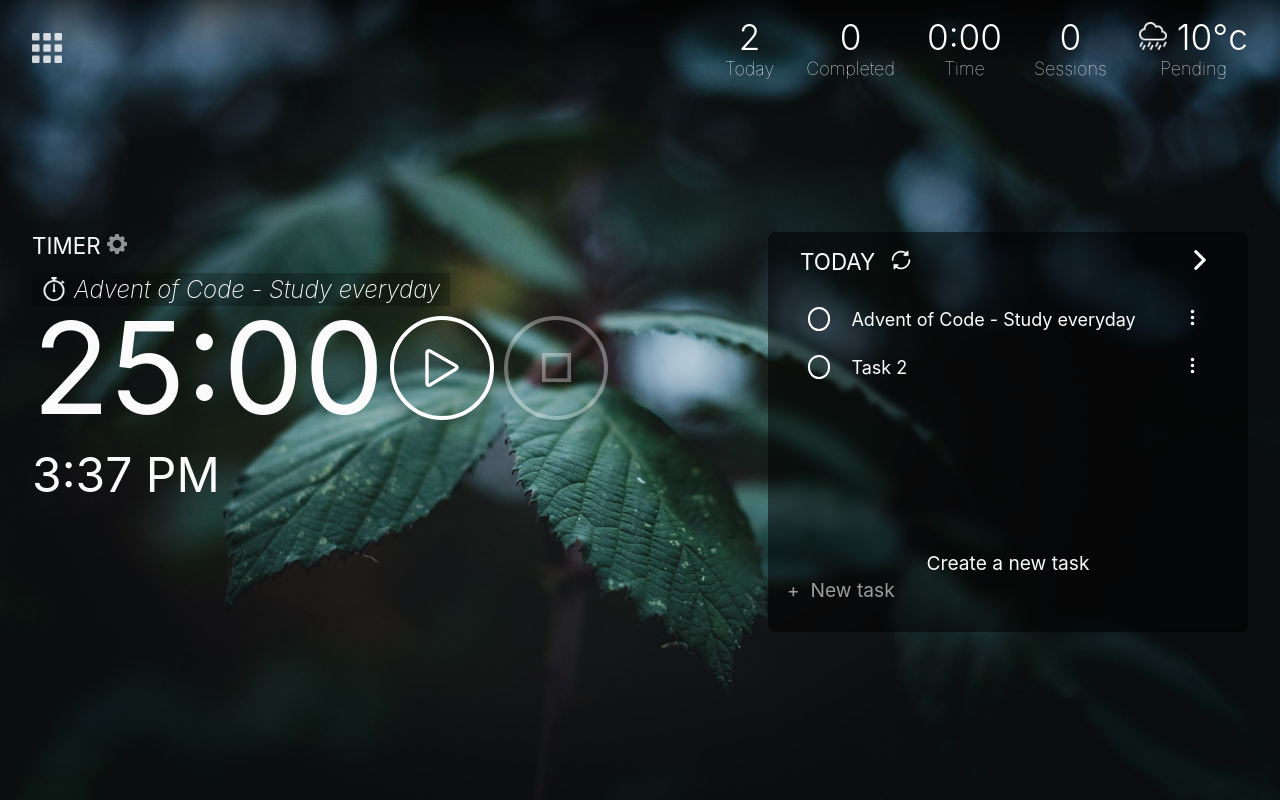
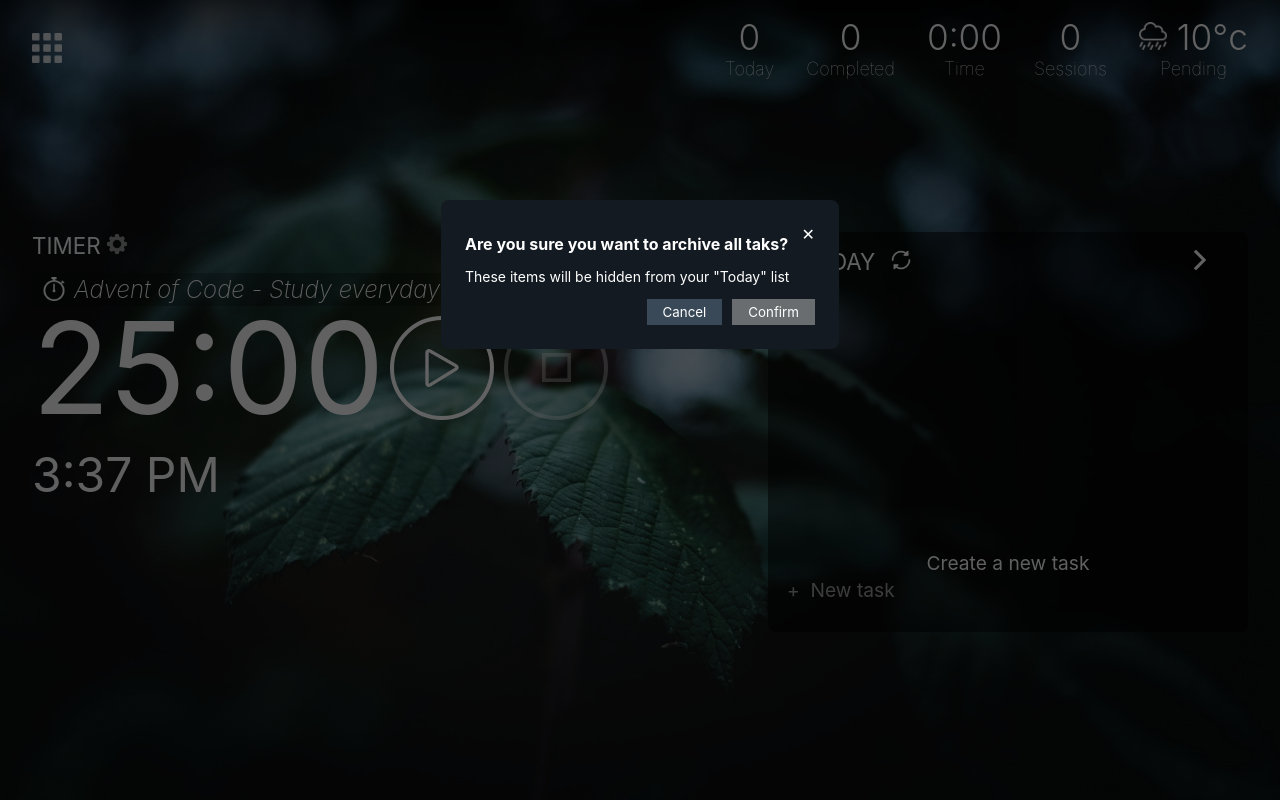
Before and after one commit to iCharlieAraiza/focus-tab, a website: page index.html in a window 1280 px wide. Both pictures are taken after a click on the element 901 px from the left and 261 px from the top of the page. Drawn offline with nearby package versions, Linux system fonts and the light colour scheme.

Commit message:
Update local storage task list

```diff
--- a/css/style.scss
+++ b/css/style.scss
@@ -661,7 +661,7 @@ main{
     }
 }
 
-.modal{
+.modal, #confirm-modal{
     display: none;
     //transition: all 0.2s ease-out;
     background-color: #0000009d;
@@ -678,21 +678,24 @@ main{
     }
 }
 
-.form-container{
+.modal-window{
+    color: #fff;
     background-color: #131a21;
-    color: #fff;
-    max-width: 600px;
-    border-radius: 8px;
     padding: 1.5rem;
     z-index: 10;
     position: absolute;
-    //left: 33%;
-    top: 20%;
+    border-radius: 8px;
     left: 0;
     right: 0;
     margin-left: auto;
     margin-right: auto;
+}
 
+
+.form-container{
+    max-width: 600px;
+    //left: 33%;
+    top: 20%;
 
     #closeModal{
         float: right;
@@ -776,6 +779,53 @@ main{
     }
 }
 
+.confirm-section{
+    width: 100%;
+    max-width: 350px;
+    top: 25%;
+
+    .header-sec{
+        display: flex;
+        justify-content: space-between;
+    }
+
+    .button-section{
+        display: flex;
+        justify-content: flex-end;
+    }
+
+    .close{
+        height: fit-content;
+        cursor: pointer;
+    }
+
+    h1{
+        font-size: 16px;
+        text-align: center;
+        margin: 0;
+        padding-top: 10px;
+    }
+    p{
+        font-size: 14px;
+    }
+    button{
+        padding: 5px 1rem;
+        color: #fff;
+        background-color: #3a4958;
+        border: none;
+        margin-left: 10px;
+        cursor: pointer;
+        &:hover{
+            opacity: 0.9;
+        }
+    }
+    .confirm{
+        background-color: rgba(191, 191, 191, 0.502);
+        display: flex;
+    }
+}
+
+
 .highlight{
     background-color: #fafafa34!important;
 }
--- a/index.html
+++ b/index.html
@@ -80,7 +80,7 @@
             <div class="container">
                 <div class="card">
                     <h3 class="figure" id="totalTasks">
-                        19
+                        0
                     </h3>
                     <h3 class="name">
                         today
@@ -187,7 +187,7 @@
         </section>
 
         <section id="pomodoro-settings" class="modal">
-            <div class="form-container">
+            <div class="form-container modal-window">
                 <div class="head-section">
                     <div id="closeModal">
                         &#x2715;
@@ -272,6 +272,23 @@
                 </div>
             </div>
         </section>
+
+        <section id="confirm-modal" class="">
+            <div class="modal-window confirm-section">
+                <div class="header-sec">
+                    <h1>Are you sure you want to archive all taks?</h1>
+                    <div class="close">
+                        &#x2715;
+                    </div>
+                </div>
+                <p>These items will be hidden from your "Today" list</p>
+                <div class="button-section">
+                    <button class="cancel">Cancel</button>
+                    <button class="confirm">Confirm</button>
+                </div>
+            </div>
+        </section>
+
     </main>
     <audio id="pressSound" src="/assets/audio/button-press.wav"></audio>
     <audio id="bellSound" src="/assets/audio/bell.wav"></audio>
@@ -290,9 +307,22 @@
 
     const tab = document.querySelector('.tab');
     const showBtn = document.querySelector('.show-tab');
+    const emptyTaskBtn = document.querySelector('.empty-task');
+    const confirmModal = document.querySelector('#confirm-modal');
+    const confirmBtn = document.querySelector('#confirm-modal .confirm');
 
     showBtn.addEventListener('click', () => {
         tab.classList.toggle('active');
+    });
+
+    emptyTaskBtn.addEventListener('click', () => {
+        confirmModal.classList.toggle('active');
+    });
+
+    confirmBtn.addEventListener('click', () => {
+        cleanTaskList()
+        renderList()
+        confirmModal.classList.remove('active');
     });
 
     /*
@@ -530,6 +560,9 @@
         const editBtn = document.createElement('button')
 
         newTask.classList.add('task')
+        if(task.status){
+            newTask.classList.add('selected')
+        }
         newTask.setAttribute('data-id',id)
         circle.classList.add('select-circle')
         checkImg.src = './assets/img/icons/check-mini.png'
@@ -552,6 +585,8 @@
             changeStatus(id)
             console.log(taskList)
             updateCompleteTasks();
+            updateLocalStorageTasks();
+
         })
 
         document.addEventListener('click', (event)=>{
@@ -645,12 +680,14 @@
             const newTask = {
                 id: incrementId(),
                 value: event.target.value,
-                status: false
+                status: false,
+                active: true
             }
             taskList.push({
                 id: incrementId(),
                 value: taskform.value,
-                status: false
+                status: false,
+                active: true
             })
             const task = createTask(newTask);
             listContainer.prepend(task)
@@ -672,10 +709,13 @@
         taskList.innerHTML = ''
         listContainer.innerHTML = ''
         taskList.forEach(taskValue=>{
-            const task = createTask(taskValue);
-            listContainer.appendChild(task)
+            if(taskValue.active){
+                const task = createTask(taskValue)
+                listContainer.appendChild(task)
+            }
         })
-
+        updateCompleteTasks()
+        updateTotalTasks()
     }
 
     //Auto increment id
@@ -689,14 +729,20 @@
         return id + 1
     }
 
-    const updateTotalTasks = ()=>{
-        totalTasks.textContent = taskList.length
+    function updateTotalTasks(){
+        let totalTasksCount = 0;
+        taskList.forEach(task=>{
+            if(task.active){
+                totalTasksCount++
+            }
+        })
+        totalTasks.textContent = totalTasksCount
     }
 
-    const updateCompleteTasks = ()=>{
+    function updateCompleteTasks(){
         let pending = 0
         taskList.forEach(task=>{
-            if(task.status){
+            if(task.status && task.active){
                 pending++
             }
         })
@@ -723,6 +769,14 @@
 
     function updateLocalStorageTasks(){
         localStorage.setItem('taskList', JSON.stringify(taskList))
+    }
+
+    function cleanTaskList(){
+        taskList.forEach(task=>{
+            task.active = false
+        })
+        updateCompleteTasks()
+        updateLocalStorageTasks()
     }
 
 
@@ -804,6 +858,9 @@
             name: 'tokyo 1',
             url:'https://dl.dropboxusercontent.com/s/6bwwd55lrnp2aab/chill_2.mp3'
         }
+
+
+
 
         const consoleStyle = 'font-weight: bold; font-size: 50px;color: red; text-shadow: 3px 3px 0 rgb(217,31,38) , 6px 6px 0 rgb(226,91,14) , 9px 9px 0 rgb(245,221,8) , 12px 12px 0 rgb(5,148,68) , 15px 15px 0 rgb(2,135,206) , 18px 18px 0 rgb(4,77,145) , 21px 21px 0 rgb(42,21,113)';
 
@@ -949,7 +1006,6 @@
         const theme = document.querySelector('#theme')
         const themeListContainer = document.querySelector('#themeListContainer')
 
-
         /*
             Ambient sounds
         */
```
Also changed, not shown: README.MD, css/style.css, 1 other file.
